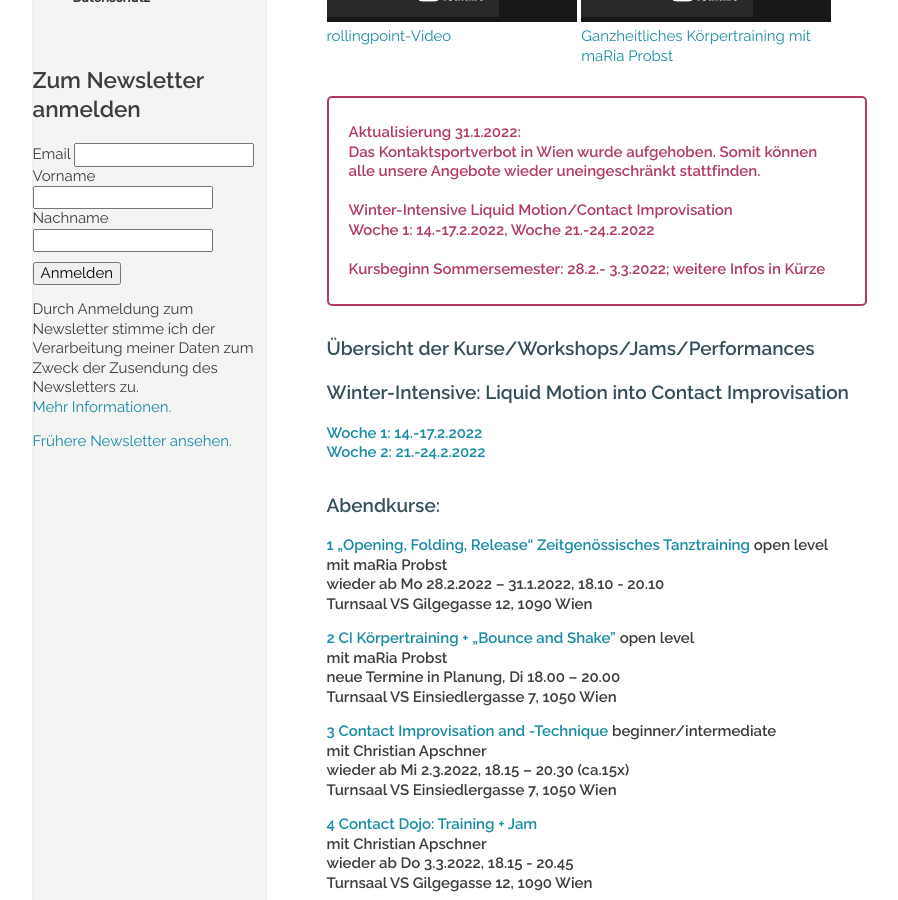
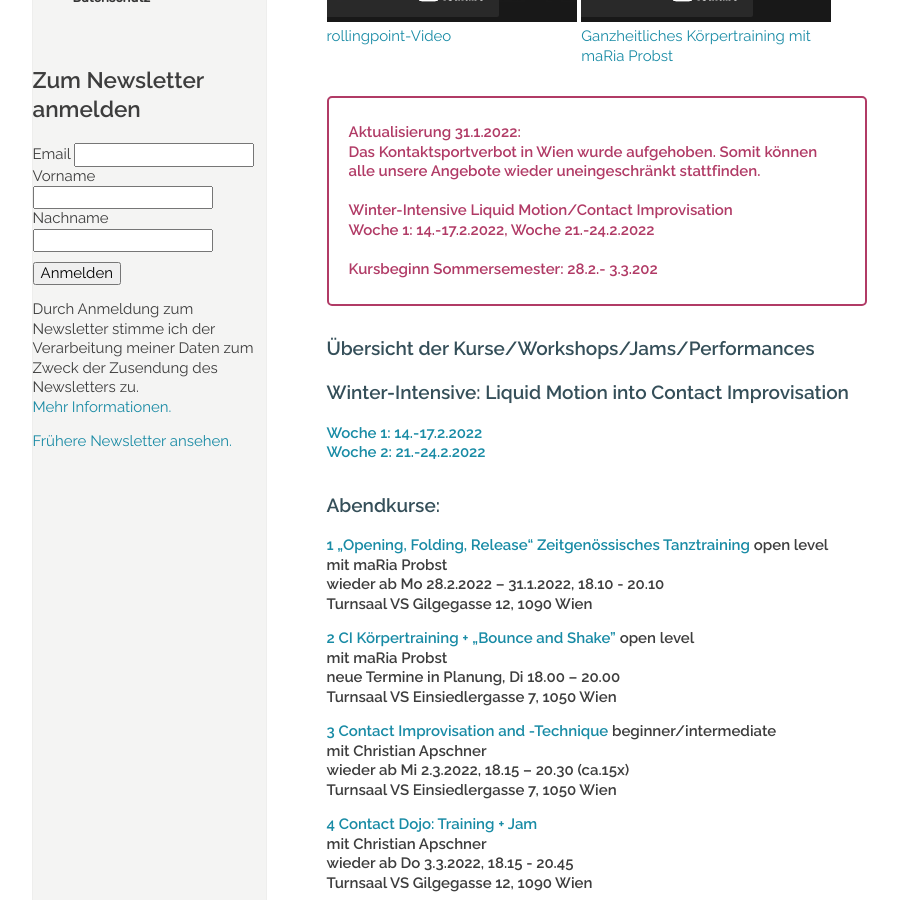
Before and after one commit to manulari/rollingpointat, a Jekyll site: the page built from _pages_de/index.md, in a window 1280 px wide and 900 px high, scrolled down 855 px. Shown: the whole window, without its empty margins (152-1050 px from the left). Built offline with Jekyll 4.4.1, drawn with Linux system fonts in a browser that asks for light colours; comment, search, counter and statistics services are not loaded.

Commit message:
Update page (de) “index”

```diff
--- a/_pages_de/index.md
+++ b/_pages_de/index.md
@@ -21,7 +21,7 @@ Fotocredit: Johannes Stolba
 > **Winter-Intensive Liquid Motion/Contact Improvisation**\
 > **Woche 1: 14.-17.2.2022, Woche 21.-24.2.2022**\
 > \
-> **Kursbeginn Sommersemester: 28.2.- 3.3.2022; weitere Infos in Kürze**
+> **Kursbeginn Sommersemester: 28.2.- 3.3.202**
 
 ### Übersicht der Kurse/Workshops/Jams/Performances
 
@@ -60,8 +60,6 @@ Turnsaal VS Einsiedlergasse 7, 1050 Wien**
 
 ### **rollingpoint-Jam: wieder ab 20.2.2022**
 
-
-
 ***Sämtliche Angebote werden entsprechend den jeweils aktuellen Covid-Regelungen für Wien abgehalten.***
 
 &nbsp;
```
